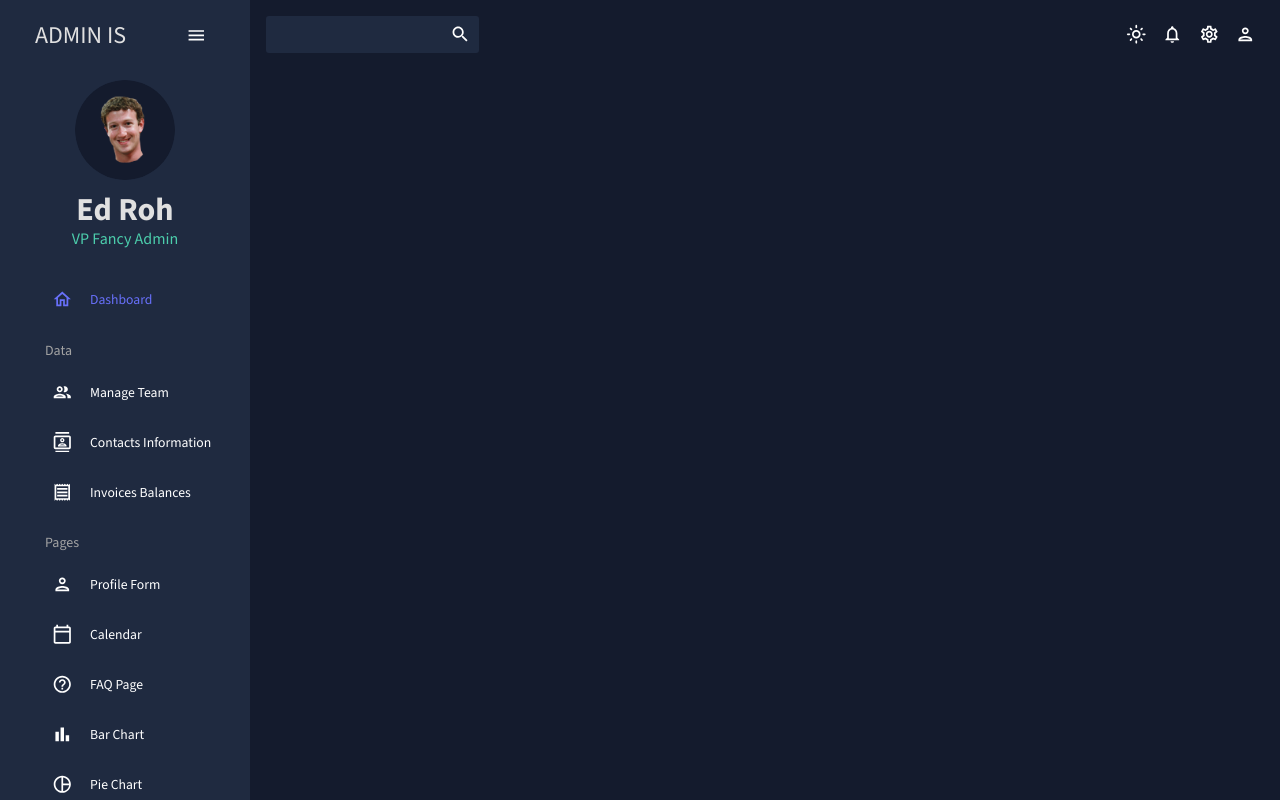
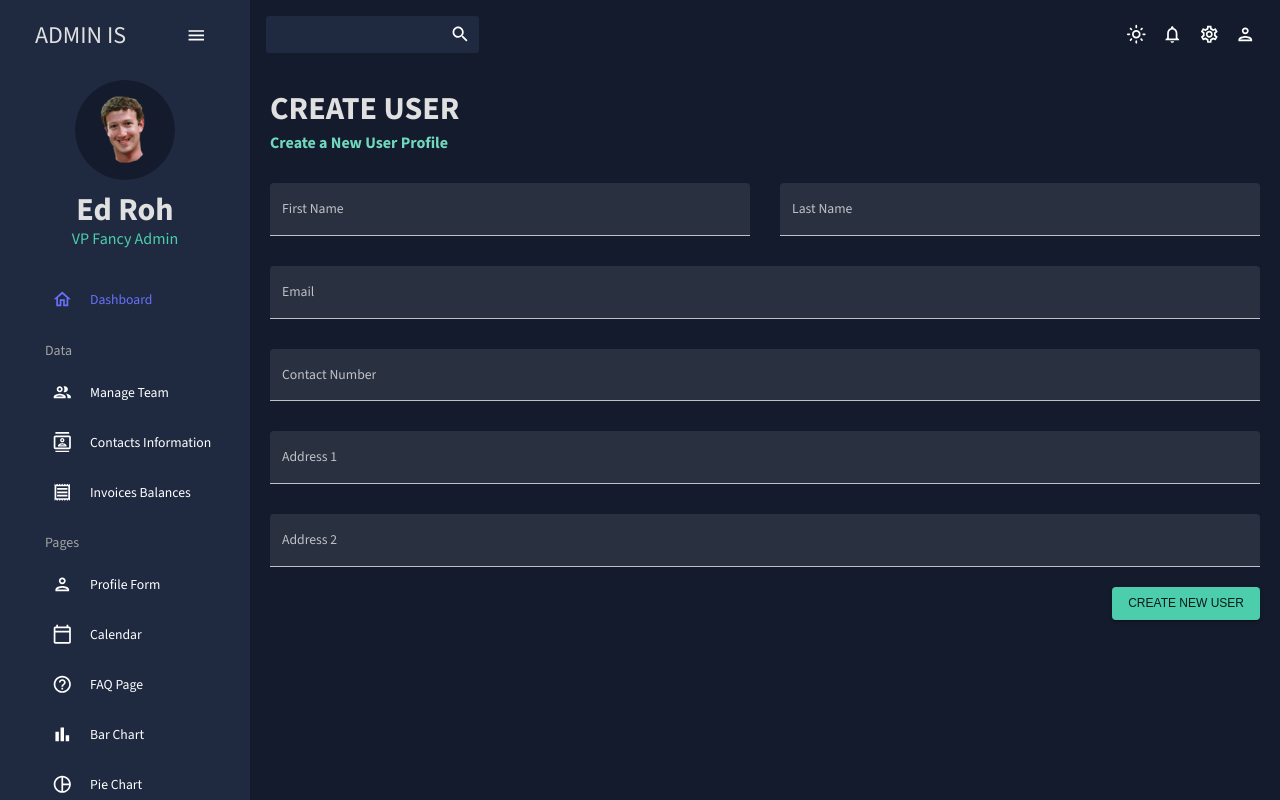
Before and after one commit to poudelsamir/admin-dashboard-react, a React (Vite) app: page /form in a window 1280 px wide. Built offline with nearby package versions, Linux system fonts and the light colour scheme.

Commit message:
Invoice page and create user page done using datagrid and formik

```diff
--- a/src/App.jsx
+++ b/src/App.jsx
@@ -8,10 +8,10 @@
 import AppSidebar from "./scenes/global/AppSidebar"
 import Dashboard from "./scenes/dashboard";
 import Team from "./scenes/team";
-// import Invoices from "./scenes/invoices";
 import Contacts from "./scenes/contacts";
+import Invoices from "./scenes/invoices";
+import Form from "./scenes/form";
 // import Bar from "./scenes/bar";
-// import Form from "./scenes/form";
 // import Line from "./scenes/line";
 // import Pie from "./scenes/pie";
 // import FAQ from "./scenes/faq";
@@ -34,8 +34,8 @@
               <Route path="/" element={<Dashboard/>}/>
               <Route path="/team" element={<Team/>}/>
               <Route path="/contacts" element={<Contacts/>}/>
-              {/* <Route path="/invoices" element={<Invoices/>}/> */}
-              {/* <Route path="/form" element={<Form/>}/> */}
+              <Route path="/invoices" element={<Invoices/>}/>
+              <Route path="/form" element={<Form/>}/>
               {/* <Route path="/bar" element={<Bar/>}/> */}
               {/* <Route path="/pie" element={<Pie/>}/> */}
               {/* <Route path="/line" element={<Line/>}/> */}
--- /dev/null
+++ b/src/scenes/form/index.jsx
@@ -0,0 +1,155 @@
+import React from "react";
+import { Box, Button, TextField } from "@mui/material";
+import { Formik } from "formik";
+import * as yup from "yup";
+import { useMediaQuery } from "@mui/material";
+import Header from "../../components/Header";
+
+const initialValues = {
+  firstName: "",
+  lastName: "",
+  email: "",
+  contact: "",
+  address1: "",
+  address2: "",
+};
+
+const phoneRegExp =
+  /^\s*(?:\+?(\d{1,3}))?[-. (]*(\d{3})[-. )]*(\d{3})[-. ]*(\d{4})(?: *x(\d+))?\s*$/;
+
+const userSchema = yup.object().shape({
+  firstName: yup.string().required("required"),
+  lastName: yup.string().required("required"),
+  email: yup.string().email("invalid email").required("required"),
+  contact: yup
+    .string()
+    .matches(phoneRegExp, "Phone number is not valid")
+    .required("required"),
+  address1: yup.string().required("required"),
+  address2: yup.string().required("required"),
+});
+
+const Form = () => {
+  const isNonMobile = useMediaQuery("(min-width:600px)");
+
+  const handleFormSubmit = (values) => {
+    console.log(values);
+  };
+
+  return (
+    <Box sx={{ m: "20px" }}>
+      <Header title="CREATE USER" subtitle="Create a New User Profile" />
+      <Formik
+        onSubmit={handleFormSubmit}
+        initialValues={initialValues}
+        validationSchema={userSchema}
+      >
+        {({
+          values,
+          errors,
+          touched,
+          handleBlur,
+          handleChange,
+          handleSubmit,
+        }) => (
+          <form onSubmit={handleSubmit}>
+            <Box
+              sx={{
+                display: "grid",
+                gap: "30px",
+                gridTemplateColumns: "repeat(4, minmax(0, 1fr))",
+                "& > div": { gridColumn: isNonMobile ? undefined : "span 4" },
+              }}
+            >
+              <TextField
+                fullWidth
+                variant="filled"
+                type="text"
+                label="First Name"
+                onBlur={handleBlur}
+                onChange={handleChange}
+                value={values.firstName}
+                name="firstName"
+                error={!!touched.firstName && !!errors.firstName}
+                helperText={touched.firstName && errors.firstName}
+                sx={{ gridColumn: "span 2" }}
+              />
+              <TextField
+                fullWidth
+                variant="filled"
+                type="text"
+                label="Last Name"
+                onBlur={handleBlur}
+                onChange={handleChange}
+                value={values.lastName}
+                name="lastName"
+                error={!!touched.lastName && !!errors.lastName}
+                helperText={touched.lastName && errors.lastName}
+                sx={{ gridColumn: "span 2" }}
+              />
+              <TextField
+                fullWidth
+                variant="filled"
+                type="email"
+                label="Email"
+                onBlur={handleBlur}
+                onChange={handleChange}
+                value={values.email}
+                name="email"
+                error={!!touched.email && !!errors.email}
+                helperText={touched.email && errors.email}
+                sx={{ gridColumn: "span 4" }}
+              />
+              <TextField
+                fullWidth
+                variant="filled"
+                type="text"
+                label="Contact Number"
+                onBlur={handleBlur}
+                onChange={handleChange}
+                value={values.contact}
+                name="contact"
+                error={!!touched.contact && !!errors.contact}
+                helperText={touched.contact && errors.contact}
+                sx={{ gridColumn: "span 4" }}
+              />
+              <TextField
+                fullWidth
+                variant="filled"
+                type="text"
+                label="Address 1"
+                onBlur={handleBlur}
+                onChange={handleChange}
+                value={values.address1}
+                name="address1"
+                error={!!touched.address1 && !!errors.address1}
+                helperText={touched.address1 && errors.address1}
+                sx={{ gridColumn: "span 4" }}
+              />
+              <TextField
+                fullWidth
+                variant="filled"
+                type="text"
+                label="Address 2"
+                onBlur={handleBlur}
+                onChange={handleChange}
+                value={values.address2}
+                name="address2"
+                error={!!touched.address2 && !!errors.address2}
+                helperText={touched.address2 && errors.address2}
+                sx={{ gridColumn: "span 4" }}
+              />
+            </Box>
+            <Box sx={{display: "flex", justifyContent:"end", mt:"20px", }}>
+                <Button type="submit" color="secondary" variant="contained">
+                    Create New User
+                </Button>
+            </Box>
+          </form>
+        )}
+      </Formik>
+    </Box>
+  );
+};
+
+export default Form;
--- /dev/null
+++ b/src/scenes/invoices/index.jsx
@@ -0,0 +1,152 @@
+import React from "react";
+import { Box, useTheme, Typography } from "@mui/material";
+import {
+  DataGrid,
+  GridToolbar,
+  Toolbar,
+  ToolbarButton,
+} from "@mui/x-data-grid";
+import { tokens } from "../../theme";
+import { mockDataInvoices } from "../../data/mockData";
+
+import Header from "../../components/Header";
+
+const Invoices = () => {
+  const theme = useTheme();
+  const colors = tokens(theme.palette.mode);
+
+  const columns = [
+    { field: "id", headerName: "ID"},
+
+    {
+      field: "name",
+      headerName: "Name",
+      flex: 1,
+      cellClassName: "name-column--cell",
+    },
+
+    {
+      field: "phone",
+      headerName: "Phone Number",
+      flex: 1,
+    },
+    {
+      field: "email",
+      headerName: "Email",
+      flex: 1,
+    },
+    {
+      field: "cost",
+      headerName: "Cost",
+      flex: 1,
+      renderCell: (params)=>(
+        // {console.log(params)}
+        <Typography sx={{color: colors.greenAccent[500]}}>
+            ${params.row.cost}
+        </Typography>
+      )
+    },
+    {
+      field: "date",
+      headerName: "Date",
+      flex: 1,
+    },
+    // {
+    //   field: "access",
+    //   headerName: "Access Level",
+    //   flex: 1,
+    //   headerAlign: "center",
+    //   renderCell: ({ row: { access } }) => {
+    //     return (
+    //       <Box
+    //         sx={{
+    //           width: "60%",
+    //           m: "9px auto",
+    //           p: "5px",
+    //           display: "flex",
+    //           alignItems: "center",
+    //           justifyContent: "center",
+    //           backgroundColor:
+    //             access === "admin"
+    //               ? colors.greenAccent[600]
+    //               : colors.greenAccent[700],
+    //           borderRadius: "4px",
+    //         }}
+    //       >
+    //         {access === "admin" && <AdminPanelSettingsOutlined />}
+    //         {access === "manager" && <SecurityOutlined />}
+    //         {access === "user" && <LockOpenOutlined />}
+    //         <Typography
+    //           variant="body1"
+    //           sx={{ color: colors.grey[100], ml: "5px" }}
+    //         >
+    //           {access}
+    //         </Typography>
+    //       </Box>
+    //     );
+    //   },
+    // },
+  ];
+
+  return (
+    <Box sx={{ m: "20px" }}>
+      <Header
+        title="INVOICES"
+        subtitle="List of Invoice Balances"
+      />
+      <Box
+        sx={{
+          m: "40px 0 0 0 ",
+          height: "75vh",
+          "& .MuiDataGrid-root": {
+            border: "none",
+          },
+          "& .MuiDataGrid-cell": {
+            borderTop: "none !important",
+          },
+          "& .MuiDataGrid-root": {
+            "--DataGrid-t-color-border-base": "transparent",
+          },
+
+          "& .name-column--cell": {
+            color: colors.greenAccent[300],
+          },
+          "& .MuiDataGrid-columnHeader": {
+            backgroundColor: `${colors.blueAccent[700]} !important`,
+            borderBottom: "none",
+          },
+          "& .MuiDataGrid-virtualScroller": {
+            backgroundColor: colors.primary[400],
+          },
+          //   Both are same can do & or not will work
+          //   " .MuiDataGrid-virtualScroller":{
+          //     backgroundColor: colors.primary[400]
+          //   },
+          "& .MuiDataGrid-footerContainer": {
+            borderTop: "none",
+            backgroundColor: colors.blueAccent[700],
+          },
+          "& .MuiCheckbox-root": {
+           color: `${colors.greenAccent[200]} !important`,
+
+          },
+        //   "& .MuiDataGrid-toolbarContainer .MuiButton-text": {
+        //     color: `${colors.grey[100]} !important`,
+        //   },
+        }}
+      >
+        <DataGrid
+        checkboxSelection
+          rows={mockDataInvoices}
+          columns={columns}
+         //This components option has been replaced by slots!!!!
+        //  components={{ Toolbar: GridToolbar}}
+        //   slots={{ toolbar: GridToolbar }}
+        //   showToolbar
+        />
+      </Box>
+    </Box>
+  );
+};
+
+export default Invoices;
```
